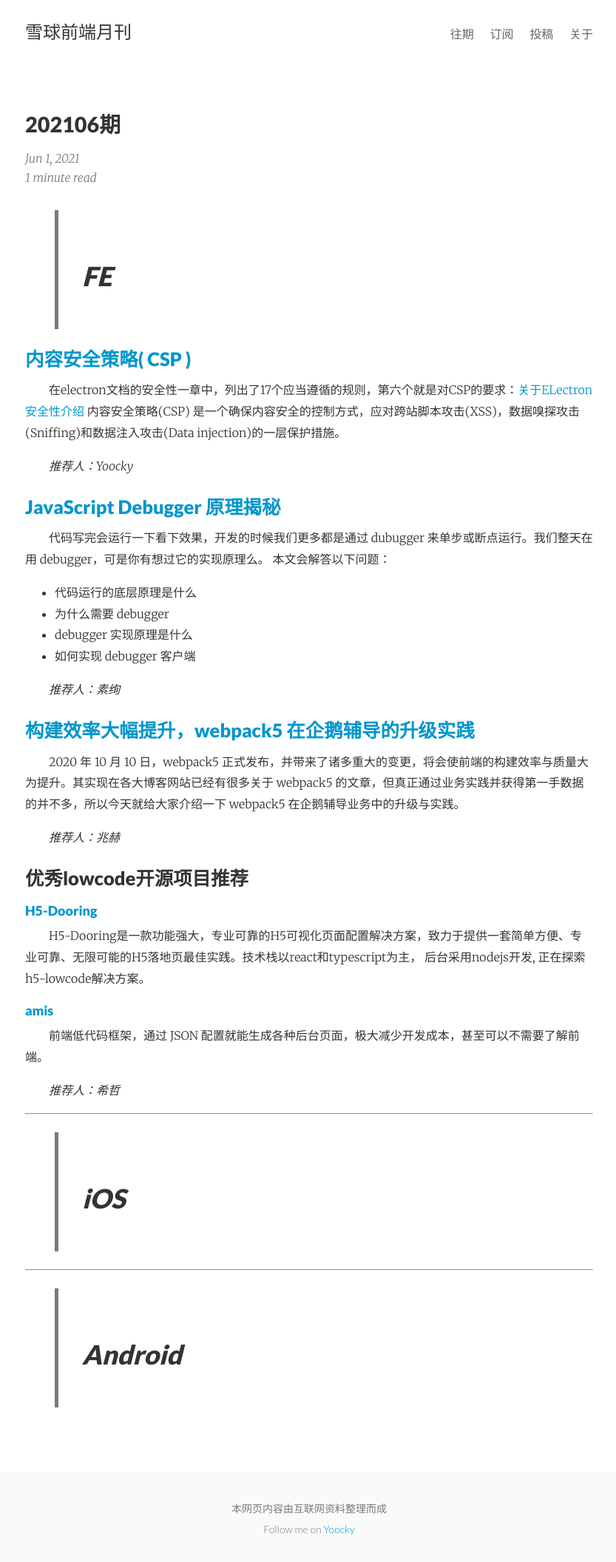
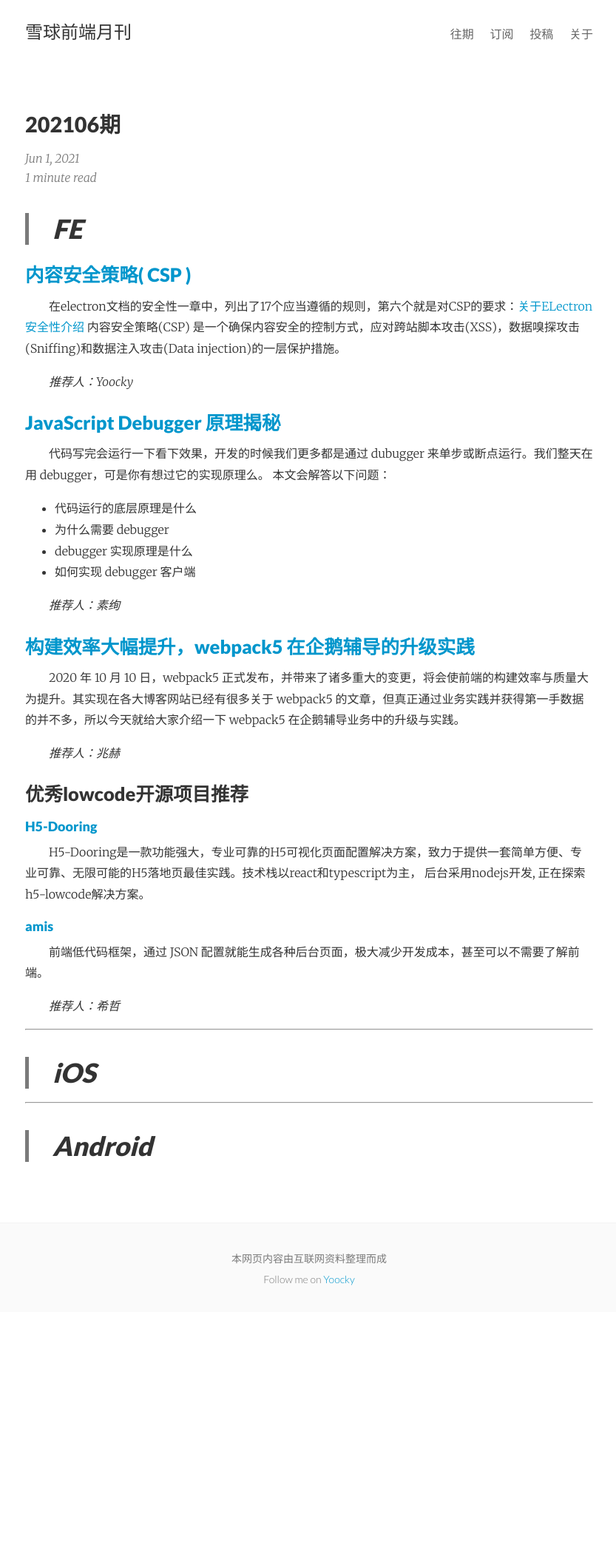
Before and after one commit to yoocky/monthly, a Jekyll site: the page built from _posts/2021-06-01-202106期.md, in a window 1280 px wide. Shown: the whole page at 74% size, without its empty margins (222-1055 px from the left). Built offline with Jekyll 4.4.1, drawn with Linux system fonts in a browser that asks for light colours; after the commit the page ends 1774 px from its top, so only the background shows below that.

Commit message:
feat(common.scss): update blockquote styles

```diff
--- a/_sass/_common.scss
+++ b/_sass/_common.scss
@@ -228,7 +228,8 @@ pre {
 }
 
 blockquote {
-  padding: 1.33em;
+  margin: 0;
+  padding: 0 1.33em;
   font-style: italic;
   border-left: 5px solid #7a7a7a;
 }
```
